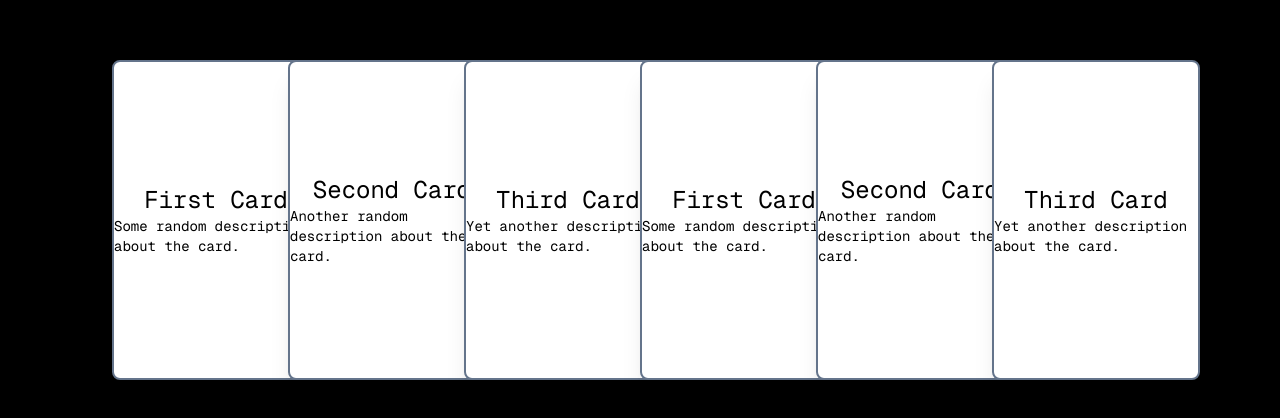
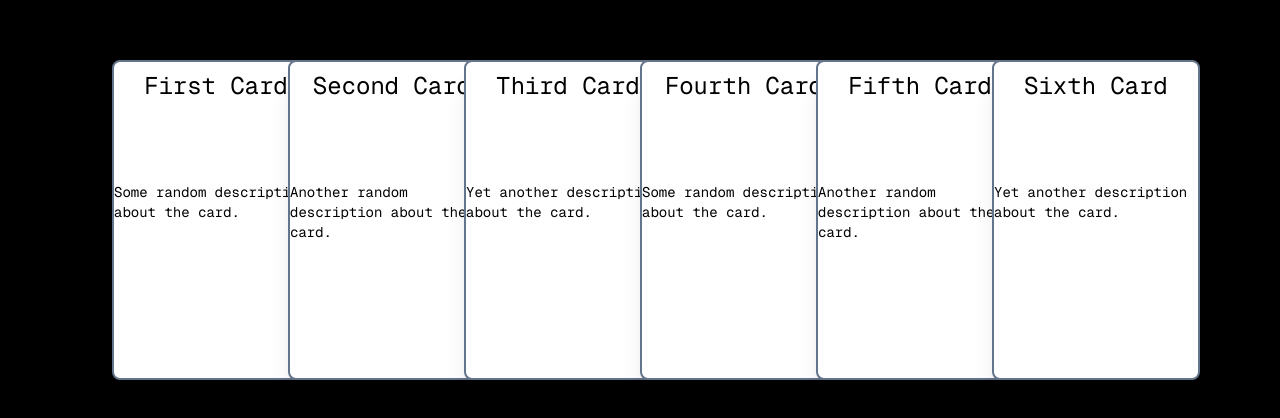
Before and after one commit to NIXBLACK11/animations, a Next.js app: page /third in a window 1280 px wide. Shown: the part 180-598 px from the top of the page. Built offline with nearby package versions, Linux system fonts and the light colour scheme.

Commit message:
name, desc

```diff
--- a/app/page.tsx
+++ b/app/page.tsx
@@ -3,18 +3,18 @@ import { Card } from "@/components/ui/Card";
 export default function Home() {
 	const animations = [
 		{
-			Name: "Simple scroll",
-			Description: "Some random description about the animation.",
+			Name: "Loader animation",
+			Description: "Rotating loader animation.",
 			Link: "/first"
 		},
 		{
-			Name: "Another animation",
-			Description: "Another random description about the animation.",
+			Name: "Button click animation",
+			Description: "Hover and click scale animation.",
 			Link: "/second"
 		},
 		{
-			Name: "Yet another animation",
-			Description: "Yet another description about the animation.",
+			Name: "Card animation",
+			Description: "Draw card on hover animation.",
 			Link: "/third"
 		}
 	];
--- a/app/third/page.tsx
+++ b/app/third/page.tsx
@@ -17,15 +17,15 @@ export default function Home() {
 			Description: "Yet another description about the card."
 		},
         {
-			Name: "First Card",
+			Name: "Fourth Card",
 			Description: "Some random description about the card."
 		},
 		{
-			Name: "Second Card",
+			Name: "Fifth Card",
 			Description: "Another random description about the card."
 		},
 		{
-			Name: "Third Card",
+			Name: "Sixth Card",
 			Description: "Yet another description about the card."
 		}
 	];
@@ -36,12 +36,12 @@ export default function Home() {
                     return (
                         <motion.div
                         key={idx}
-                            className="bg-white hover:bg-slate-200 rounded-lg w-52 h-80 flex flex-col justify-center items-center border-2 border-slate-500 shadow-xl hover:shadow-yellow-400"
+                            className="bg-white hover:bg-slate-200 rounded-lg w-52 h-80 flex flex-col items-center border-2 border-slate-500 shadow-xl hover:shadow-yellow-400"
                             whileHover={{ x:-20, y: -100, scale: 1.05 }}
                             style={{ marginRight: '-2rem' }}
                         >
-                            <h1 className="text-black text-2xl">{card.Name}</h1>
-                            <p className="text-black text-sm">{card.Description}</p>
+                            <h1 className="text-black text-2xl mt-2">{card.Name}</h1>
+                            <p className="text-black text-sm mt-20">{card.Description}</p>
                         </motion.div>
                     )
                 })}
```
